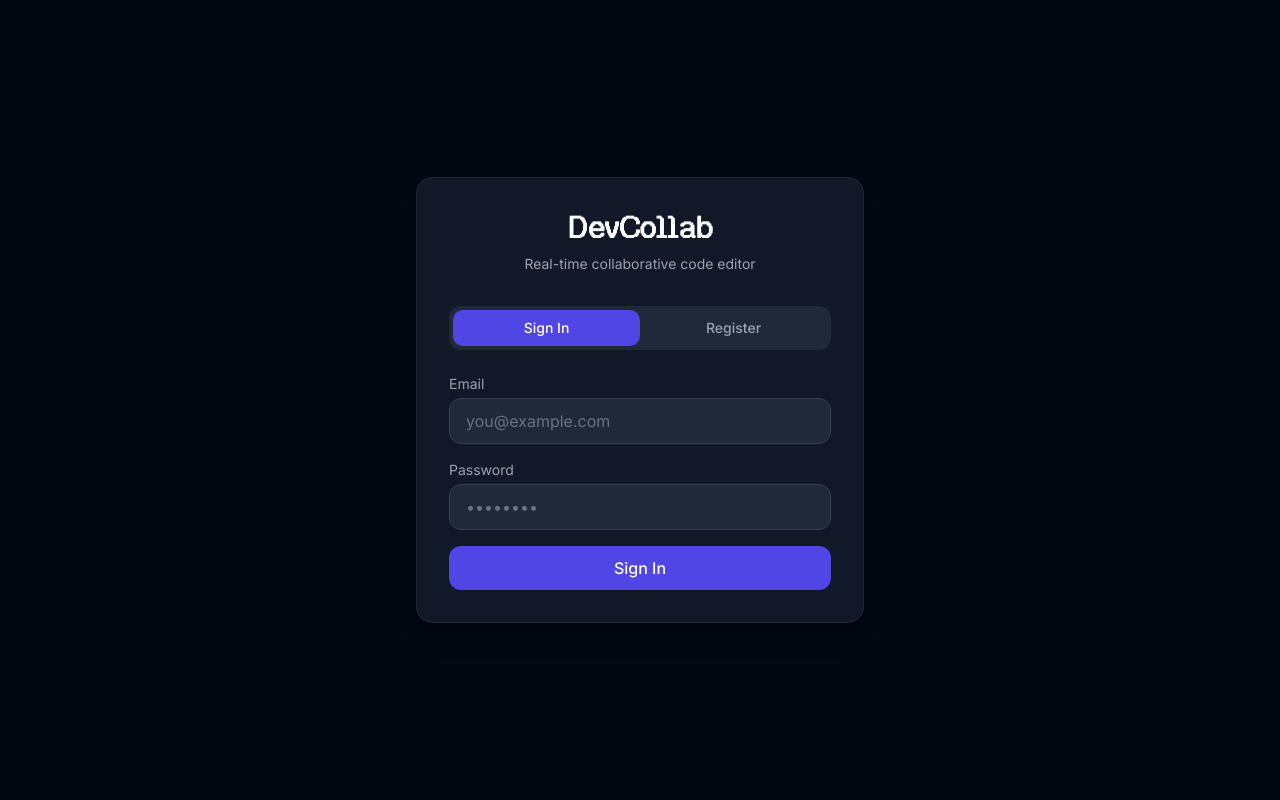
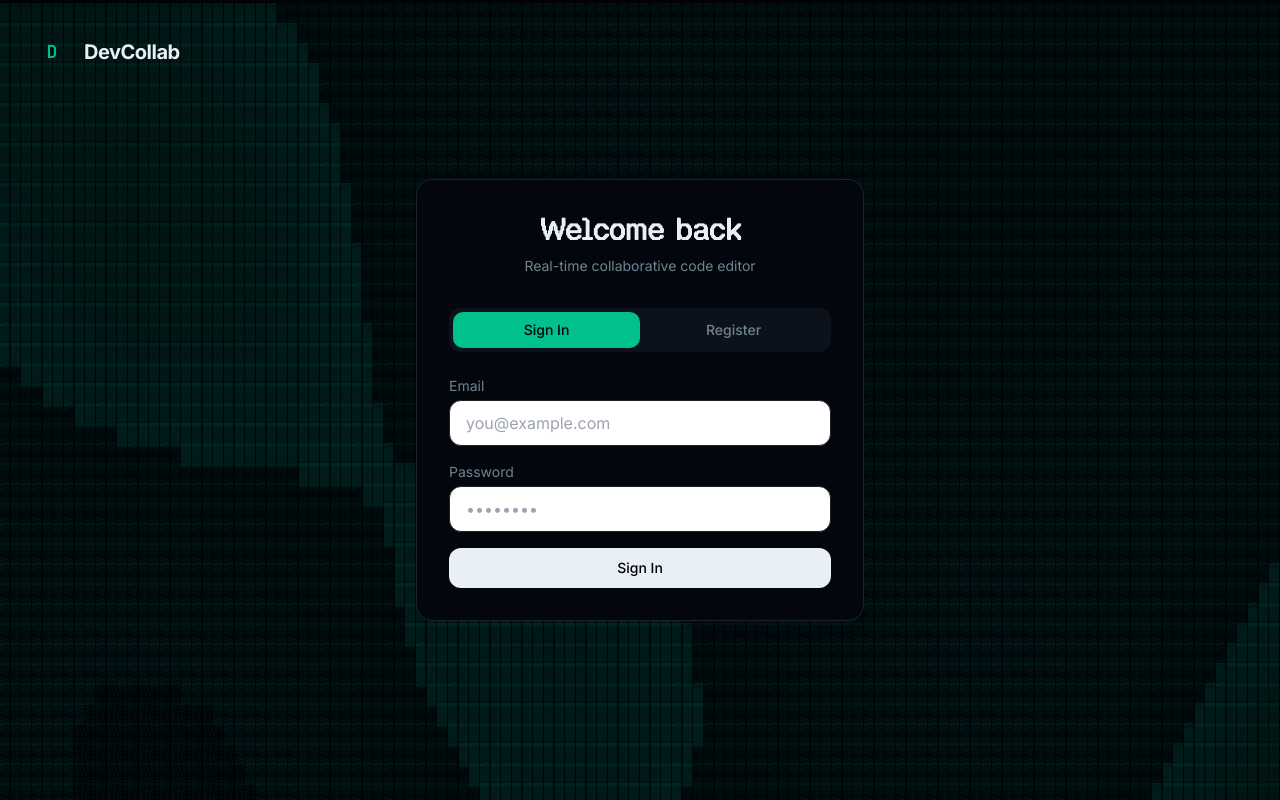
Before and after one commit to MKD2004/DevCollab, a React (Vite) app in the folder client/: page /login in a window 1280 px wide. Built offline with nearby package versions, Linux system fonts and the light colour scheme; no server answers.

Commit message:
style: match login/register page to the landing theme and background

```diff
--- a/client/src/components/auth/LoginForm.jsx
+++ b/client/src/components/auth/LoginForm.jsx
@@ -1,6 +1,9 @@
 import { useState } from 'react';
+import { Link } from 'react-router-dom';
 import { login as loginApi, register as registerApi } from '../../api/auth';
 import { useAuth } from '../../hooks/useAuth.jsx';
+import { AsciiWave } from '../landing/ascii-wave';
+import { Button } from '../ui/button';
 
 export default function LoginForm() {
   const { login } = useAuth();
@@ -29,22 +32,46 @@ export default function LoginForm() {
   };
 
   return (
-    <div className="min-h-screen flex items-center justify-center bg-gray-950">
-      <div className="w-full max-w-md bg-gray-900 rounded-2xl shadow-xl p-8 border border-gray-800">
-        <h1 className="text-3xl font-bold text-white mb-2 text-center">DevCollab</h1>
-        <p className="text-gray-400 text-center mb-8 text-sm">
+    <div className="relative min-h-screen flex items-center justify-center overflow-hidden px-6">
+      {/* Same background as the landing hero */}
+      <div className="absolute inset-0 grid-pattern opacity-50" />
+      <div className="absolute inset-0 opacity-30 pointer-events-none overflow-hidden">
+        <AsciiWave className="w-full h-full" />
+      </div>
+
+      {/* Logo, top-left, matches Navigation */}
+      <Link to="/" className="absolute top-6 left-6 md:top-8 md:left-8 flex items-center gap-3 group z-10">
+        <div className="relative w-10 h-10 rounded-xl bg-primary/10 flex items-center justify-center overflow-hidden">
+          <div className="absolute inset-0 bg-gradient-to-br from-primary/20 to-accent/20" />
+          <span className="font-mono text-primary font-bold text-lg relative z-10">D</span>
+        </div>
+        <span className="text-xl font-bold tracking-tight">DevCollab</span>
+      </Link>
+
+      <div className="relative z-10 w-full max-w-md bg-card border border-border rounded-2xl card-shadow p-8">
+        <h1
+          className="text-3xl font-semibold text-center mb-2"
+          style={{ fontFamily: 'var(--font-geist-pixel-line), monospace' }}
+        >
+          {mode === 'login' ? 'Welcome back' : 'Create an account'}
+        </h1>
+        <p className="text-muted-foreground text-center mb-8 text-sm">
           Real-time collaborative code editor
         </p>
 
-        <div className="flex rounded-lg bg-gray-800 p-1 mb-6">
+        <div className="flex rounded-lg bg-secondary p-1 mb-6">
           {['login', 'register'].map((m) => (
             <button
               key={m}
-              onClick={() => { setMode(m); setError(''); }}
+              type="button"
+              onClick={() => {
+                setMode(m);
+                setError('');
+              }}
               className={`flex-1 py-2 text-sm font-medium rounded-md transition-colors ${
                 mode === m
-                  ? 'bg-indigo-600 text-white'
-                  : 'text-gray-400 hover:text-white'
+                  ? 'bg-primary text-primary-foreground'
+                  : 'text-muted-foreground hover:text-foreground'
               }`}
             >
               {m === 'login' ? 'Sign In' : 'Register'}
@@ -55,56 +82,56 @@ export default function LoginForm() {
         <form onSubmit={handleSubmit} className="space-y-4">
           {mode === 'register' && (
             <div>
-              <label className="block text-sm text-gray-400 mb-1">Username</label>
+              <label className="block text-sm text-muted-foreground mb-1">Username</label>
               <input
                 type="text"
                 name="username"
                 value={form.username}
                 onChange={handleChange}
                 required
-                className="w-full bg-gray-800 border border-gray-700 rounded-lg px-4 py-2.5 text-white placeholder-gray-500 focus:outline-none focus:ring-2 focus:ring-indigo-500"
+                className="w-full bg-secondary/50 border border-border rounded-lg px-4 py-2.5 text-foreground placeholder:text-muted-foreground/60 focus:outline-none focus:ring-2 focus:ring-ring"
                 placeholder="your_username"
               />
             </div>
           )}
           <div>
-            <label className="block text-sm text-gray-400 mb-1">Email</label>
+            <label className="block text-sm text-muted-foreground mb-1">Email</label>
             <input
               type="email"
               name="email"
               value={form.email}
               onChange={handleChange}
               required
-              className="w-full bg-gray-800 border border-gray-700 rounded-lg px-4 py-2.5 text-white placeholder-gray-500 focus:outline-none focus:ring-2 focus:ring-indigo-500"
+              className="w-full bg-secondary/50 border border-border rounded-lg px-4 py-2.5 text-foreground placeholder:text-muted-foreground/60 focus:outline-none focus:ring-2 focus:ring-ring"
               placeholder="you@example.com"
             />
           </div>
           <div>
-            <label className="block text-sm text-gray-400 mb-1">Password</label>
+            <label className="block text-sm text-muted-foreground mb-1">Password</label>
             <input
               type="password"
               name="password"
               value={form.password}
               onChange={handleChange}
               required
-              className="w-full bg-gray-800 border border-gray-700 rounded-lg px-4 py-2.5 text-white placeholder-gray-500 focus:outline-none focus:ring-2 focus:ring-indigo-500"
+              className="w-full bg-secondary/50 border border-border rounded-lg px-4 py-2.5 text-foreground placeholder:text-muted-foreground/60 focus:outline-none focus:ring-2 focus:ring-ring"
               placeholder="••••••••"
             />
           </div>
 
           {error && (
-            <p className="text-red-400 text-sm bg-red-950 border border-red-800 rounded-lg px-3 py-2">
+            <p className="text-sm text-destructive-foreground bg-destructive/10 border border-destructive/30 rounded-lg px-3 py-2">
               {error}
             </p>
           )}
 
-          <button
+          <Button
             type="submit"
             disabled={loading}
-            className="w-full bg-indigo-600 hover:bg-indigo-500 disabled:opacity-50 text-white font-medium py-2.5 rounded-lg transition-colors"
+            className="w-full bg-foreground hover:bg-foreground/90 text-background font-medium py-2.5 h-auto rounded-lg"
           >
             {loading ? 'Please wait…' : mode === 'login' ? 'Sign In' : 'Create Account'}
-          </button>
+          </Button>
         </form>
       </div>
     </div>
```
